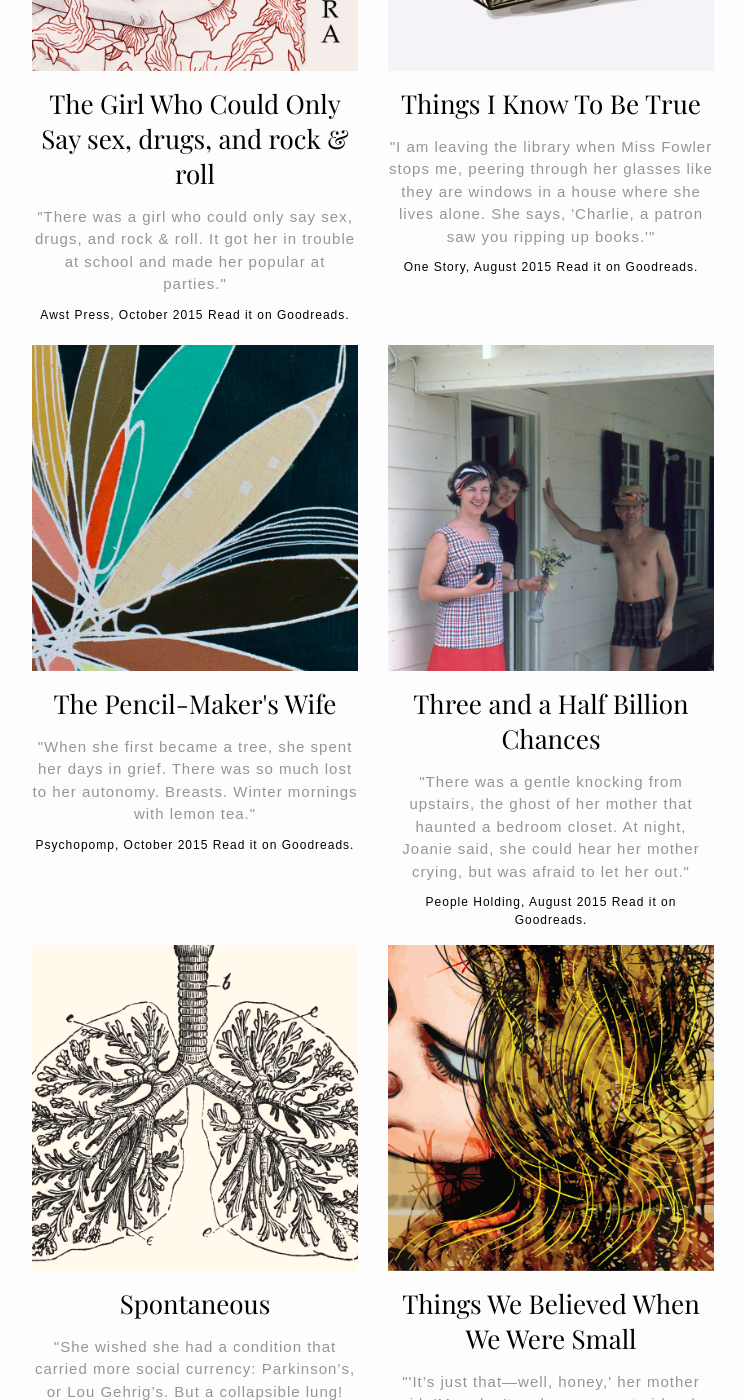
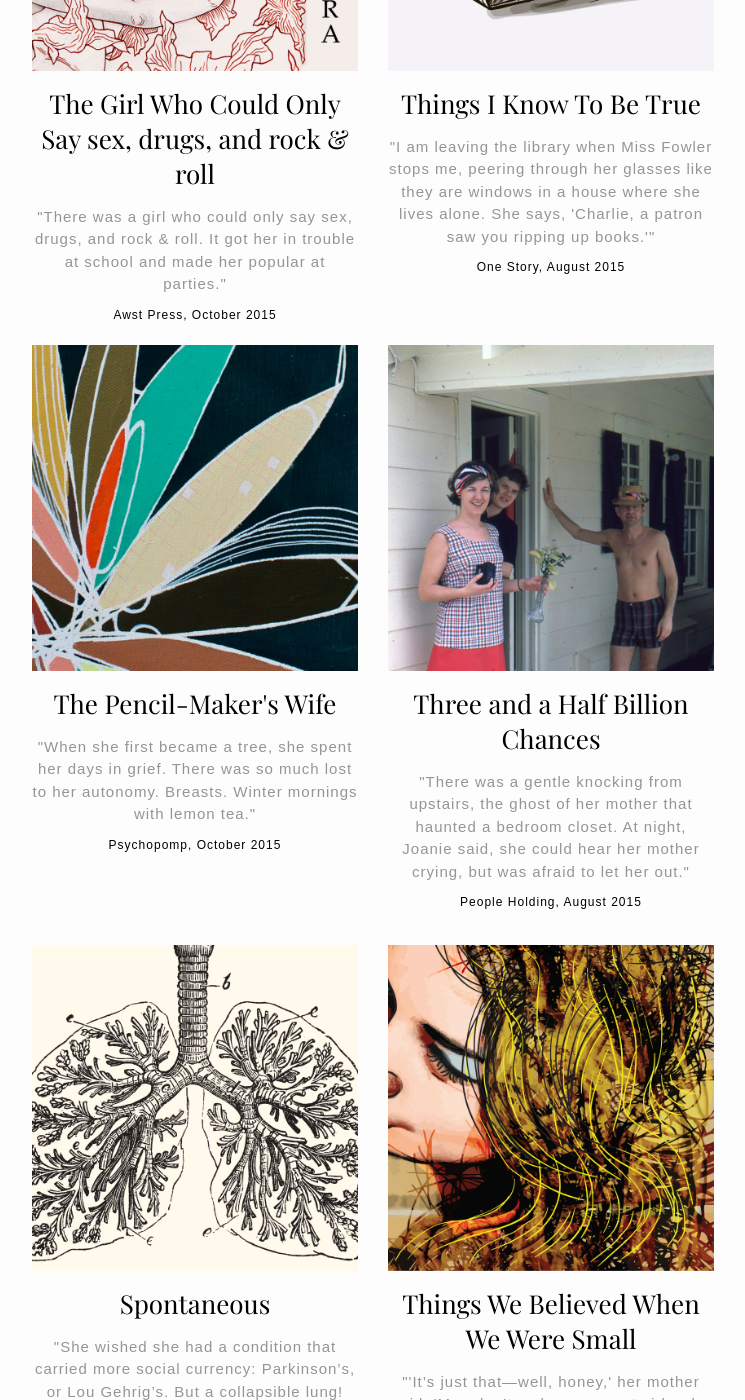
Before and after one commit to rblakemesser/rblakemesser.github.io, a Jekyll site: the page built from fiction/index.html, in a window 1280 px wide and 1400 px high, scrolled down 466 px. Shown: the whole window, without its empty margins (267-1012 px from the left). Built offline with Jekyll 4.4.1, drawn with Linux system fonts in a browser that asks for light colours; some web fonts are replaced; some of the changed text lies outside the part shown.

Commit message:
Removed goodlink

```diff
--- a/fiction/index.html
+++ b/fiction/index.html
@@ -26,7 +26,7 @@ permalink: /fiction/
           </a>
 
           <a href="{{ fiction.link }}">
-            <h5>{{ fiction.pub }}, {{ fiction.dat }} <a href="{{ fiction.goodreads }}">Read it on Goodreads.</a></h5>
+			  <h5>{{ fiction.pub }}, {{ fiction.dat }}</h5>
           </a>
 
         </div>
```
Also changed, not shown: butter.jpeg (deleted).
